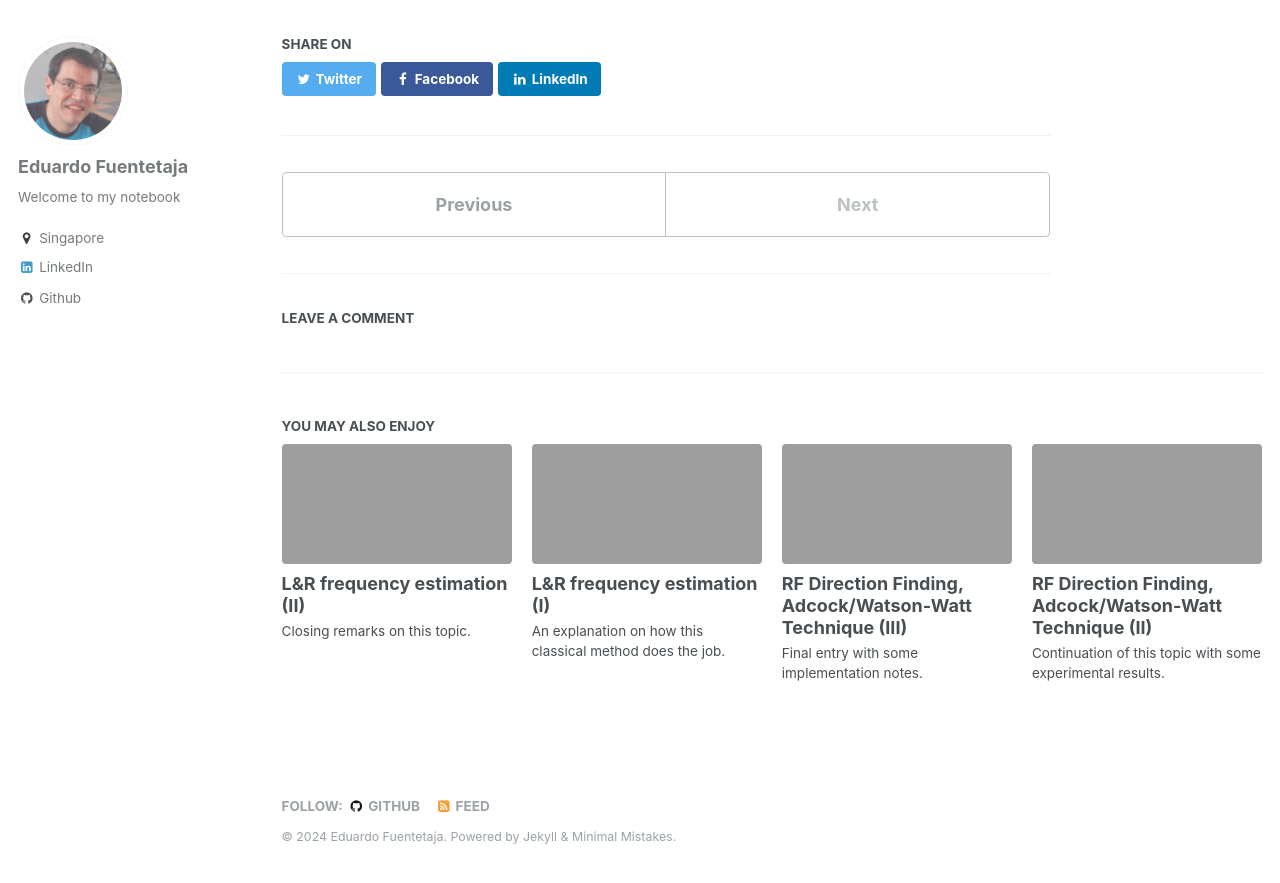
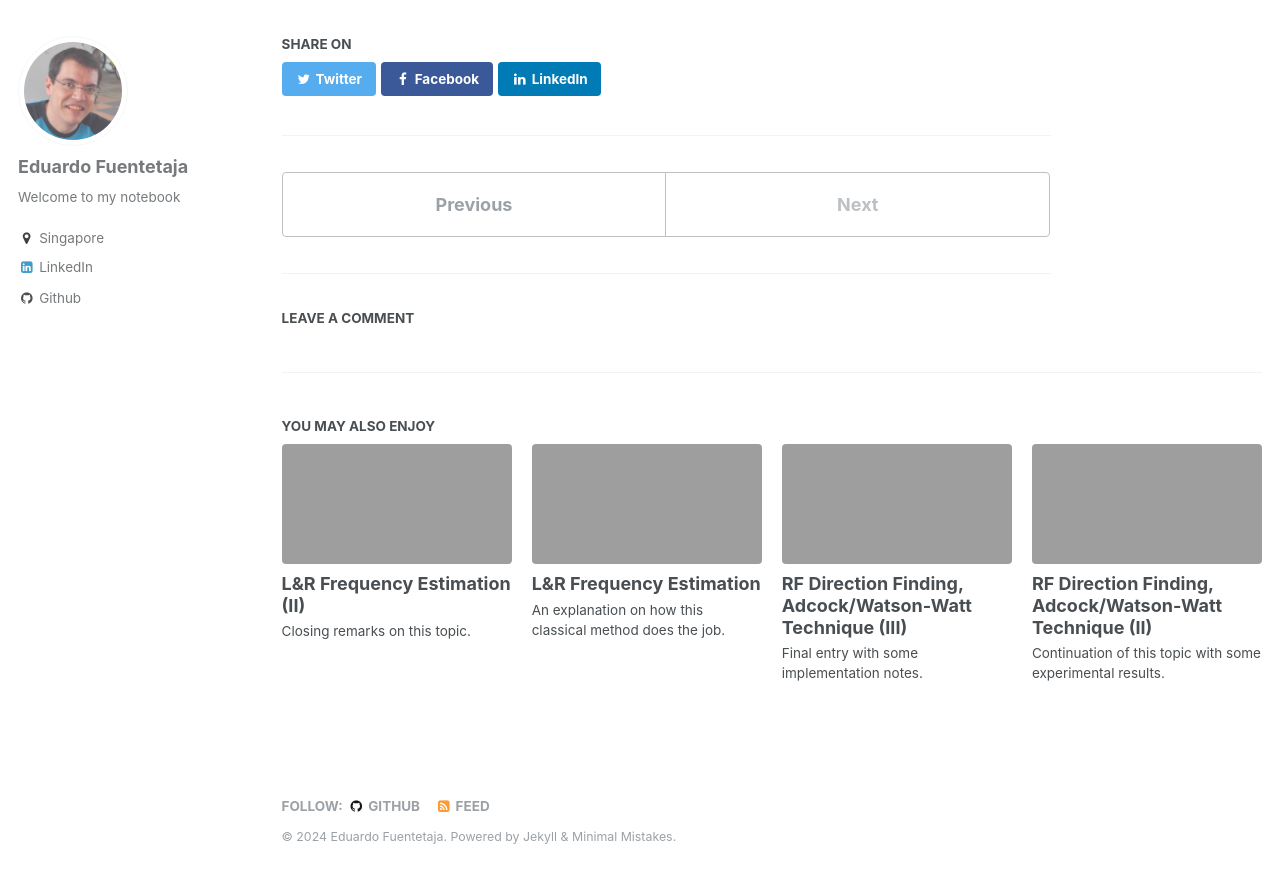
Before and after one commit to EdFuentetaja/EdFuentetaja.github.io, a Jekyll site: the page built from _posts/2024-01-18-embracing_doing_nothing.markdown, in a window 1280 px wide and 900 px high, scrolled down 5258 px. Shown: the top 883 px of the window. Built offline with Jekyll 4.4.1, drawn with Linux system fonts in a browser that asks for light colours; formulas are drawn with MathJax 3; comment, search, counter and statistics services are not loaded; some of the changed text lies outside the part shown.

Commit message:
Minor edits.

```diff
--- a/_posts/2020-04-12-rfdf_adcock_watson_watt.markdown
+++ b/_posts/2020-04-12-rfdf_adcock_watson_watt.markdown
@@ -1,5 +1,5 @@
 ---
-title:  "RF Direction Finding, Adcock/Watson-Watt Technique (I)"
+title:  "RF Direction Finding, Adcock/Watson-Watt Technique"
 date:   2020-04-12 00:00:00 +0800
 categories: SDR
 excerpt: "A century-year-old technique can find its way into modern SDR."
--- a/_posts/2023-02-03-l_and_r (II).markdown
+++ b/_posts/2023-02-03-l_and_r (II).markdown
@@ -1,5 +1,5 @@
 ---
-title:  "L&R frequency estimation (II)"
+title:  "L&R Frequency Estimation (II)"
 date:   2023-03-11 00:00:00 +0800
 categories: SDR
 excerpt: "Closing remarks on this topic."
--- a/_posts/2023-02-03-l_and_r_explanation.markdown
+++ b/_posts/2023-02-03-l_and_r_explanation.markdown
@@ -1,5 +1,5 @@
 ---
-title:  "L&R frequency estimation (I)"
+title:  "L&R Frequency Estimation"
 date:   2023-02-03 00:00:00 +0800
 categories: SDR
 excerpt: "An explanation on how this classical method does the job."
--- a/_posts/2024-01-18-embracing_doing_nothing.markdown
+++ b/_posts/2024-01-18-embracing_doing_nothing.markdown
@@ -1,8 +1,8 @@
 ---
-title:  "Embracing doing nothing"
+title:  "Embracing Doing Nothing"
 date:   2024-01-18 00:00:00 +0800
 categories: SDR
-excerpt: "Sometimes doing nothing is the best course of action. A symbol timing tracking situation is presented."
+excerpt: "Sometimes doing nothing is the best course of action. A symbol timing tracking situation helps to ilustrate this principle."
 header:
   image: "great_pyramid_cropped_c.jpg"
 ---
```
